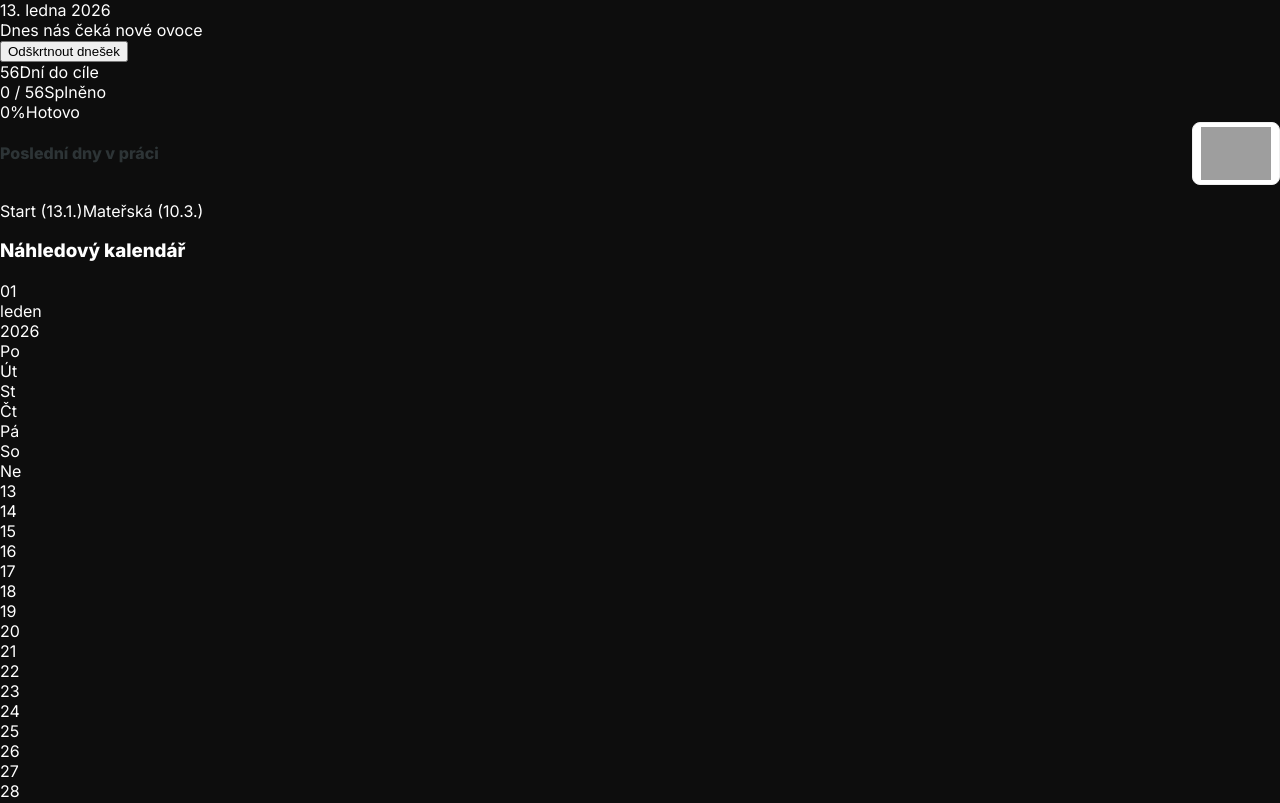
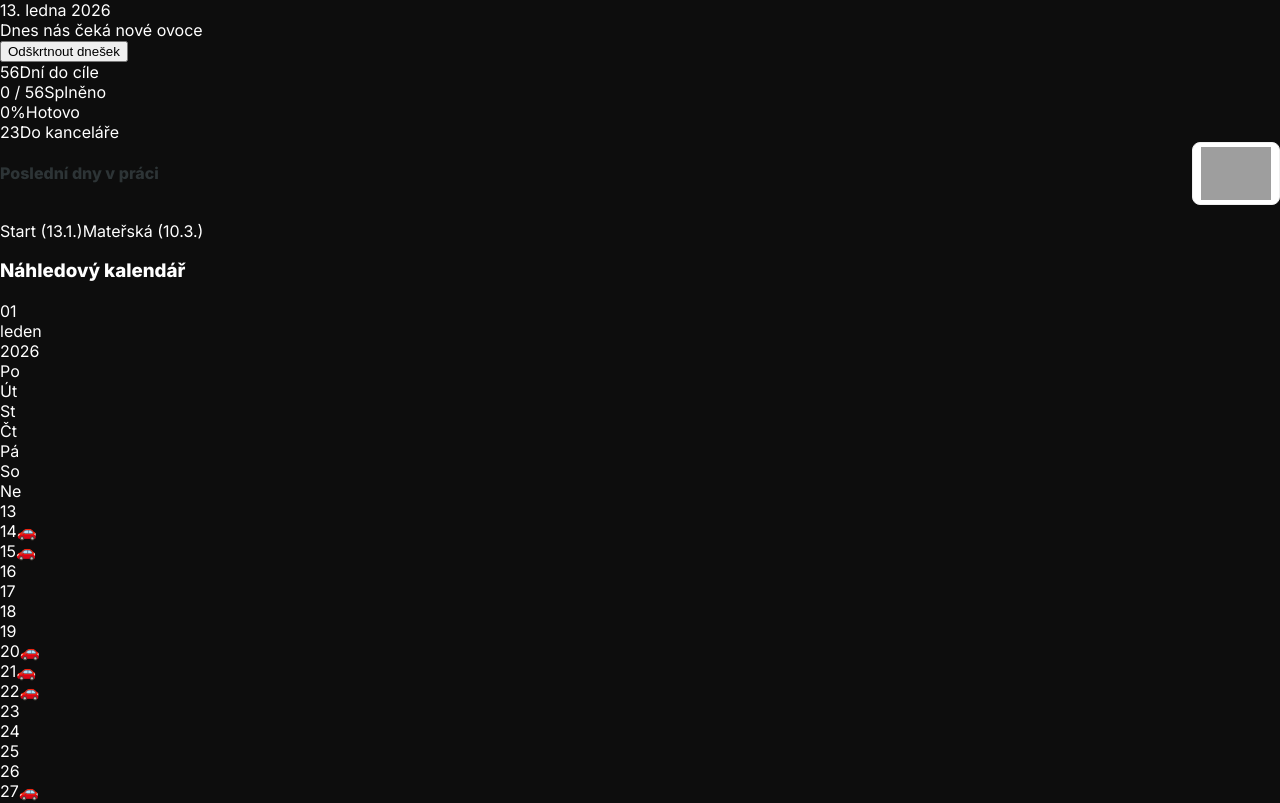
Before and after one commit to lsei27/materska_app, a React (Vite) app: page / in a window 1280 px wide. Shown: the top 803 px of the page. Built offline with nearby package versions, Linux system fonts and the light colour scheme; grey boxes are pictures that could not be loaded; the HTML template or start-up script is replaced by a standard one.

Commit message:
Add office day markers and KPI

```diff
--- a/src/App.jsx
+++ b/src/App.jsx
@@ -116,6 +116,13 @@ function App() {
         return days;
     }, []);
     const allDayIds = useMemo(() => new Set(allDays.map(day => day.id)), [allDays]);
+    const isOfficeDay = (day) => {
+        if (day.id === "2026-01-13" || day.id === CELEBRATION_DATE) {
+            return false;
+        }
+        const weekday = day.date.getDay();
+        return weekday >= 2 && weekday <= 4;
+    };
 
     // Time Logic
     const getTodayISO = () => {
@@ -138,6 +145,15 @@ function App() {
     const doneCount = workDays.filter(day => completedDays[day.id]).length;
     const remainingCount = totalDaysCount - doneCount;
     const progressPercent = Math.round((doneCount / totalDaysCount) * 100);
+    const officeRemainingCount = allDays.filter(day => {
+        if (!isOfficeDay(day)) {
+            return false;
+        }
+        if (day.id > todayISO) {
+            return true;
+        }
+        return day.id === todayISO && !completedDays[todayISO];
+    }).length;
 
     // Handlers
     const toggleToday = () => {
@@ -240,6 +256,7 @@ function App() {
                             const checked = day.id !== CELEBRATION_DATE && !!completedDays[day.id];
                             const isToday = day.id === todayISO;
                             const isCelebration = day.id === CELEBRATION_DATE;
+                            const isOffice = isOfficeDay(day);
                             return (
                                 <div
                                     key={day.id}
@@ -247,6 +264,7 @@ function App() {
                                 >
                                     <span className="calendar-date">{day.date.getDate()}</span>
                                     {isCelebration && <span className="calendar-heart">❤️</span>}
+                                    {isOffice && <span className="calendar-emoji">🚗</span>}
                                 </div>
                             );
                         })}
@@ -293,6 +311,10 @@ function App() {
                 <div className="kpi-card">
                     <span className="kpi-value">{progressPercent}%</span>
                     <span className="kpi-label">Hotovo</span>
+                </div>
+                <div className="kpi-card">
+                    <span className="kpi-value">{officeRemainingCount}</span>
+                    <span className="kpi-label">Do kanceláře</span>
                 </div>
             </section>
 
@@ -341,6 +363,7 @@ function App() {
                         {allDays.map((day) => {
                             const isCelebration = day.id === CELEBRATION_DATE;
                             const checked = isCelebration || !!completedDays[day.id];
+                            const isOffice = isOfficeDay(day);
                             const isToday = day.id === todayISO;
                             const isLocked = !isToday;
 
@@ -350,7 +373,10 @@ function App() {
                                         {checked && "❤"}
                                     </div>
                                     <div className="day-info">
-                                        <div className="day-date">{day.label}</div>
+                                        <div className="day-date">
+                                            <span>{day.label}</span>
+                                            {isOffice && <span className="day-office">🚗</span>}
+                                        </div>
                                         {/* <div className="day-msg">{day.msg}</div> */} {/* hidden as per user request */}
                                     </div>
                                     {isToday && <span className="status-badge today">DNES</span>}
--- a/src/styles.css
+++ b/src/styles.css
@@ -115,7 +115,7 @@ body {
 /* KPI Grid */
 .kpi-grid {
   display: grid;
-  grid-template-columns: 1fr 1fr 1fr;
+  grid-template-columns: 1fr 1fr;
   gap: 16px;
 }
 
@@ -343,6 +343,14 @@ body {
   font-size: 1.1rem;
 }
 
+.calendar-emoji {
+  position: absolute;
+  right: 6px;
+  bottom: 6px;
+  font-size: 0.9rem;
+  opacity: 0.7;
+}
+
 /* List Section */
 .list-header {
   display: flex;
@@ -411,9 +419,17 @@ body {
 }
 
 .day-date {
+  display: flex;
+  align-items: center;
+  gap: 6px;
   font-weight: 700;
   font-size: 0.95rem;
   color: #2D3436;
+}
+
+.day-office {
+  font-size: 0.95rem;
+  opacity: 0.75;
 }
 
 .day-msg {
```
